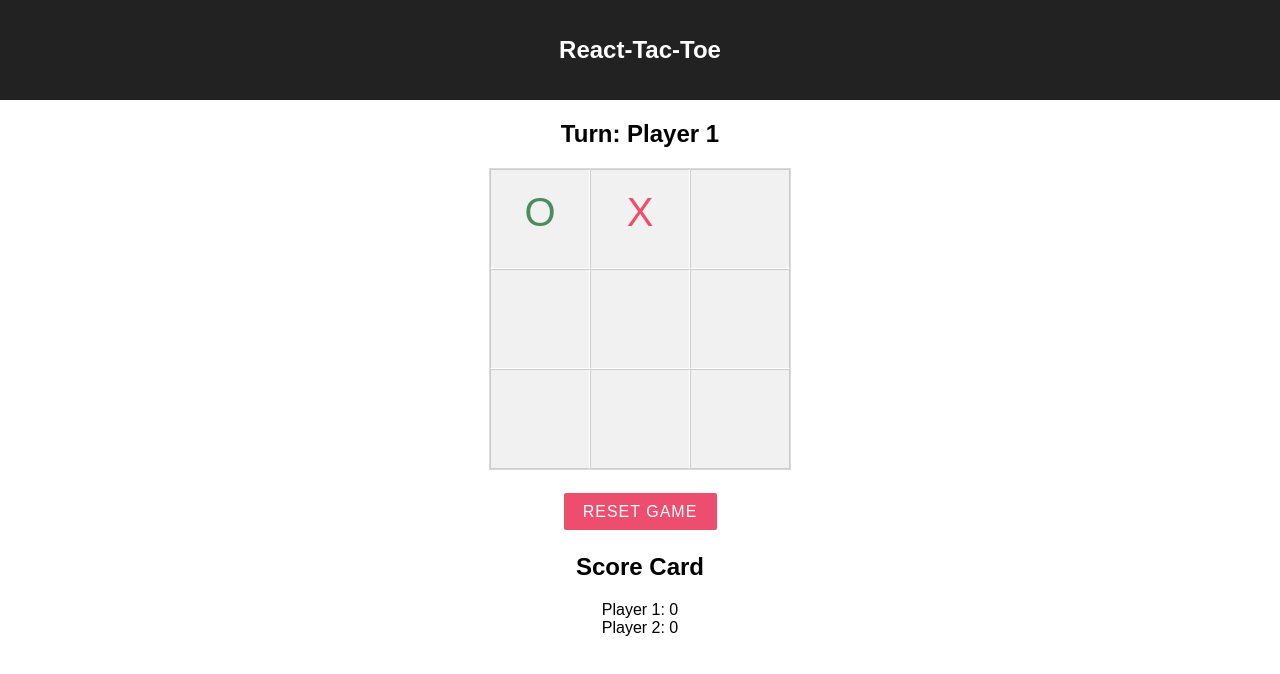
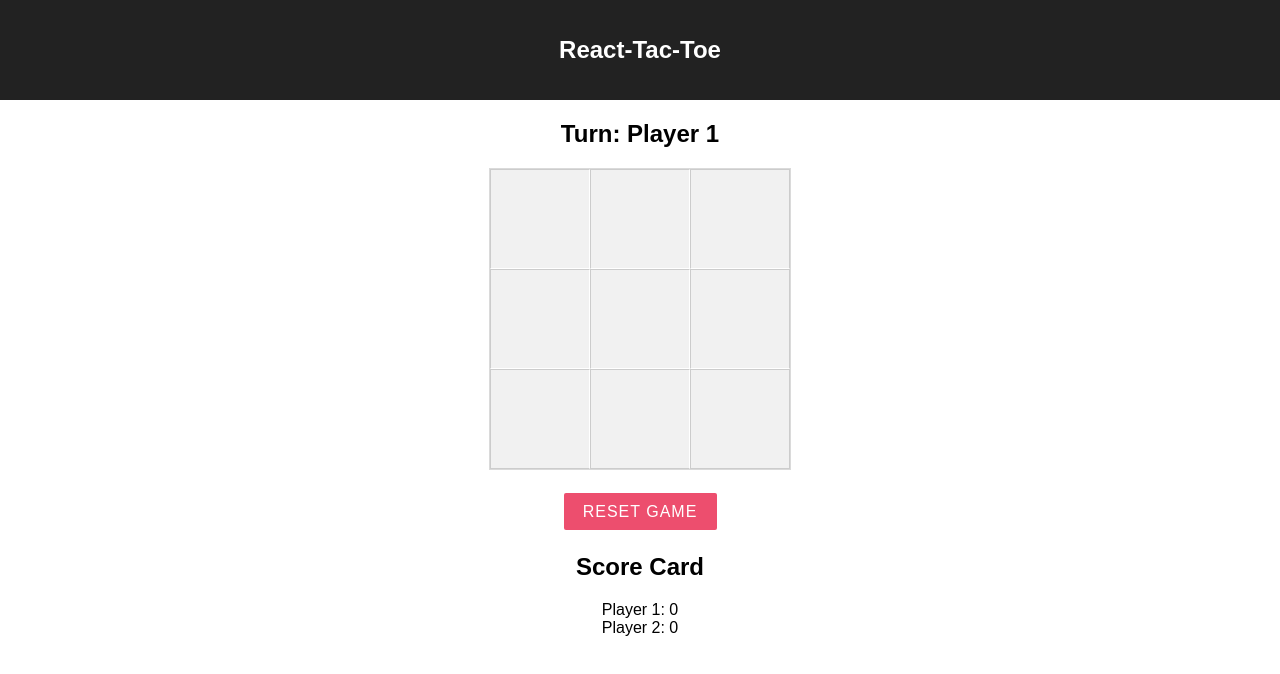
Before and after one commit to anhbnguyen/react-tac-toe, a React (Create React App) app: page / in a window 1280 px wide. Shown: the top 674 px of the page. Built offline with nearby package versions, Linux system fonts and the light colour scheme.

Commit message:
Render li tags using state

```diff
--- a/src/App.js
+++ b/src/App.js
@@ -2,6 +2,19 @@ import React, { Component } from 'react';
 import './App.css';
 
 class App extends Component {
+  state = {
+    boxes: {
+      1: { content: '' },
+      2: { content: '' },
+      3: { content: '' },
+      4: { content: '' },
+      5: { content: '' },
+      6: { content: '' },
+      7: { content: '' },
+      8: { content: '' },
+      9: { content: '' },
+    },
+  }
   render() {
     return (
       <div className="App">
@@ -12,18 +25,12 @@ class App extends Component {
           <h2>Turn: Player 1</h2>
         </section>
         <ul className="game">
-          {/* first row */}
-          <li className="o"></li>
-          <li className="x"></li>
-          <li></li>
-          {/* second row */}
-          <li></li>
-          <li></li>
-          <li></li>
-          {/* third row */}
-          <li></li>
-          <li></li>
-          <li></li>
+          {Object.keys(this.state.boxes).map(boxId => (
+            <li
+              className={this.state.boxes[boxId].content}
+              id={boxId}
+            ></li>
+          ))}
         </ul>
         <button className="reset-game">Reset Game</button>
         <div className="scores">
```
